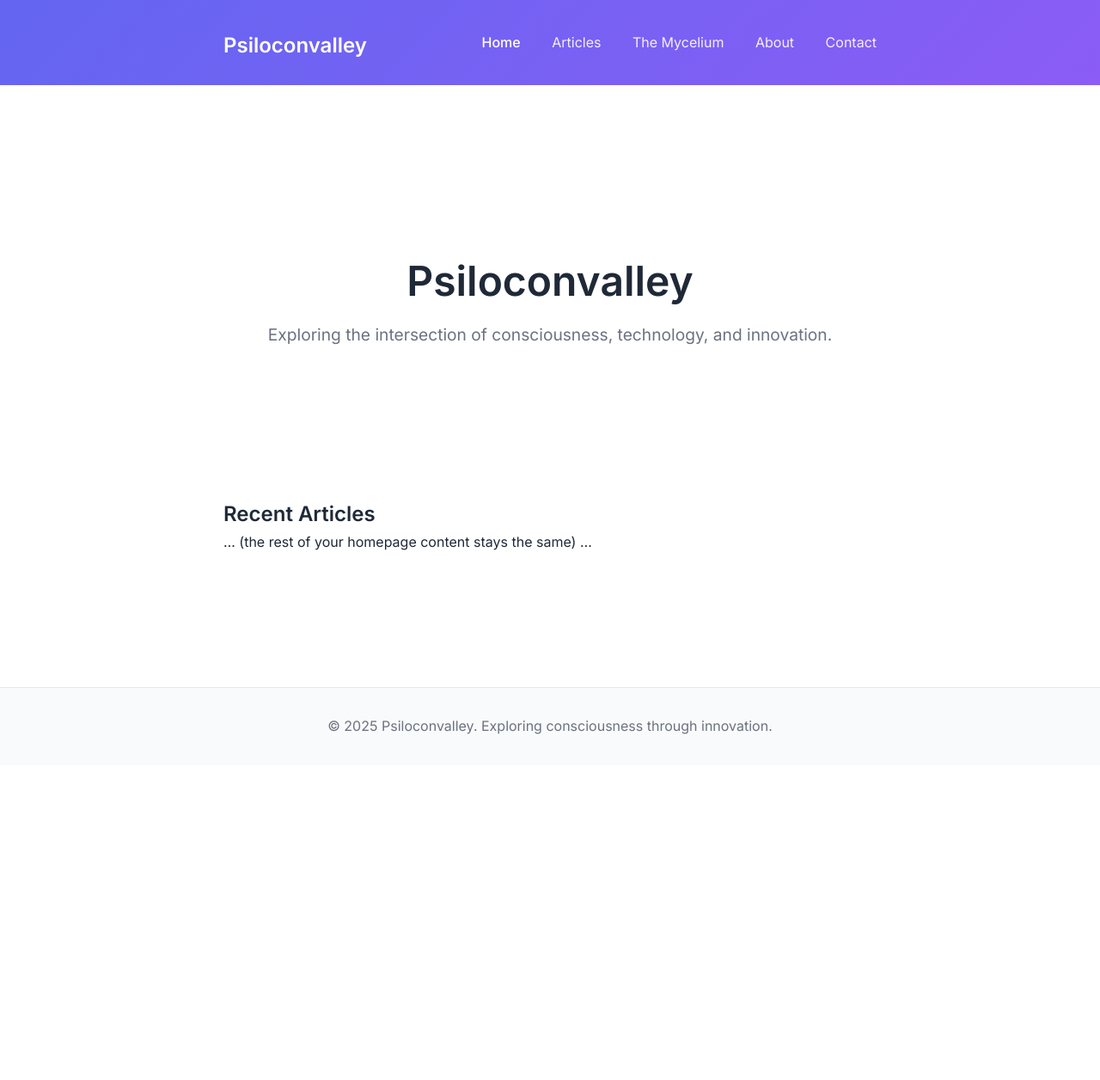
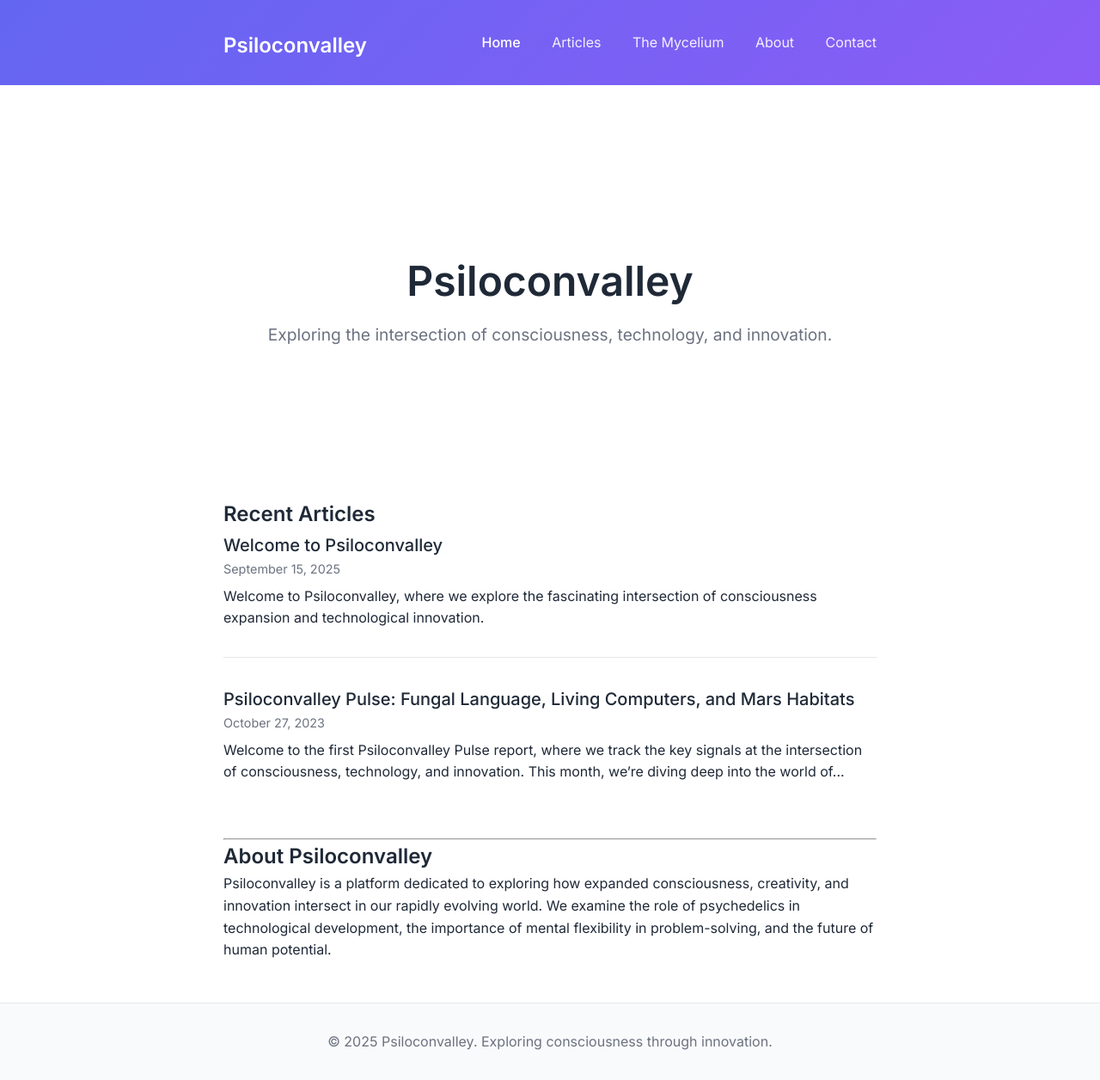
Before and after one commit to psiloconvalley/psiloconvalley.github.io, a Jekyll site: the page built from index.md, in a window 1280 px wide. Shown: the whole page at 86% size. Built offline with Jekyll 4.4.1, drawn with Linux system fonts in a browser that asks for light colours; nearby versions of some CDN libraries; before the commit the page ends 900 px from its top, so only the background shows below that.

Commit message:
Update index.md

```diff
--- a/index.md
+++ b/index.md
@@ -12,4 +12,16 @@ layout: default
 
 ## Recent Articles
 
-... (the rest of your homepage content stays the same) ...
+{% for post in site.posts limit:5 %}
+<article class="post-preview">
+    <h3><a href="{{ post.url | relative_url }}">{{ post.title }}</a></h3>
+    <p class="post-meta">{{ post.date | date: "%B %d, %Y" }}</p>
+    <p>{{ post.excerpt | strip_html | truncatewords: 30 }}</p>
+</article>
+{% endfor %}
+
+---
+
+## About Psiloconvalley
+
+Psiloconvalley is a platform dedicated to exploring how expanded consciousness, creativity, and innovation intersect in our rapidly evolving world. We examine the role of psychedelics in technological development, the importance of mental flexibility in problem-solving, and the future of human potential.
```
